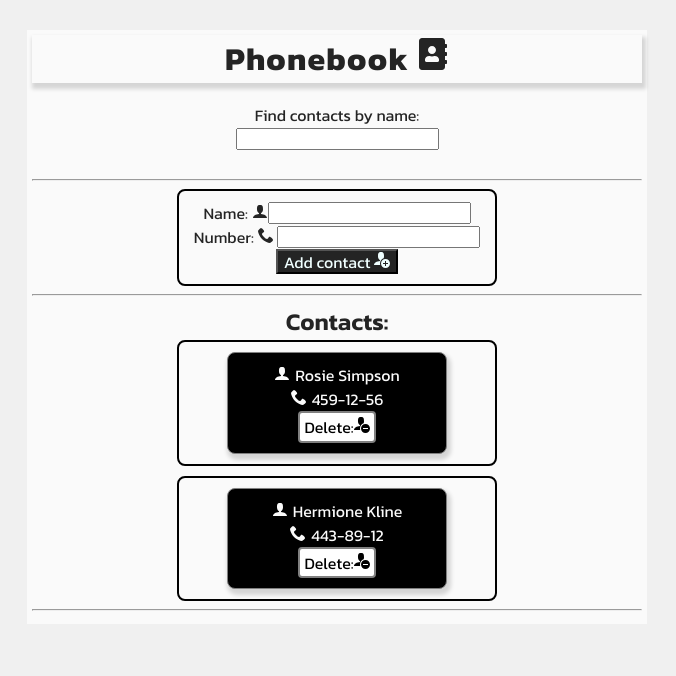
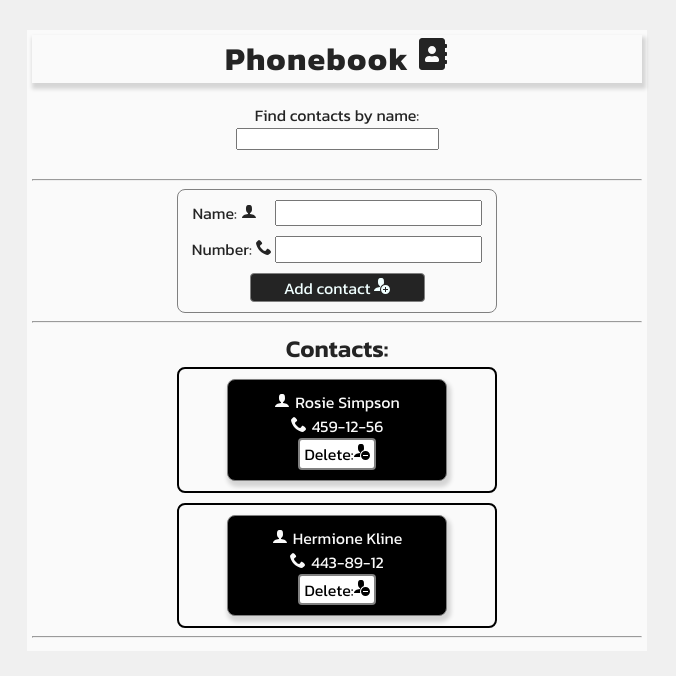
Before and after one commit to vladyslavJs/goit-react-hw-03, a React (Vite) app: page / in a window 1280 px wide. Shown: the top 676 px of the page, without its empty margins (303-979 px from the left). Built offline with nearby package versions, Linux system fonts and the light colour scheme.

Commit message:
Update ContactForm.module.css

```diff
--- a/src/components/ContactForm/ContactForm.module.css
+++ b/src/components/ContactForm/ContactForm.module.css
@@ -1,8 +1,42 @@
 .container {
-    border: 2px solid black;
+    display: flex;
+    flex-direction: column;
+    border: 1px solid #808080;
+    gap: 10px;
     width: 320px;
     border-radius: 8px;
     padding: 10px;
     margin: 0 auto;
     background-color: #fafafa;
 }
+
+.field {
+    margin-right: 18px;
+}
+
+.fieldfix {
+    padding: 2px;
+}
+
+.error {
+    border-radius: 8px;
+    margin-left: 8px;
+    text-align: center;
+    color: #ce071b;
+    padding: 4px;
+}
+
+.button {
+    width: 175px;
+    border-radius: 4px;
+    margin: 0 auto;
+    border: 1px solid #808080;
+    transition: background-color 250ms ease-in;
+    padding: 4px;
+}
+
+.button:hover,
+.button:focus {
+    background-color: #fff;
+    color: #000;
+}
```
